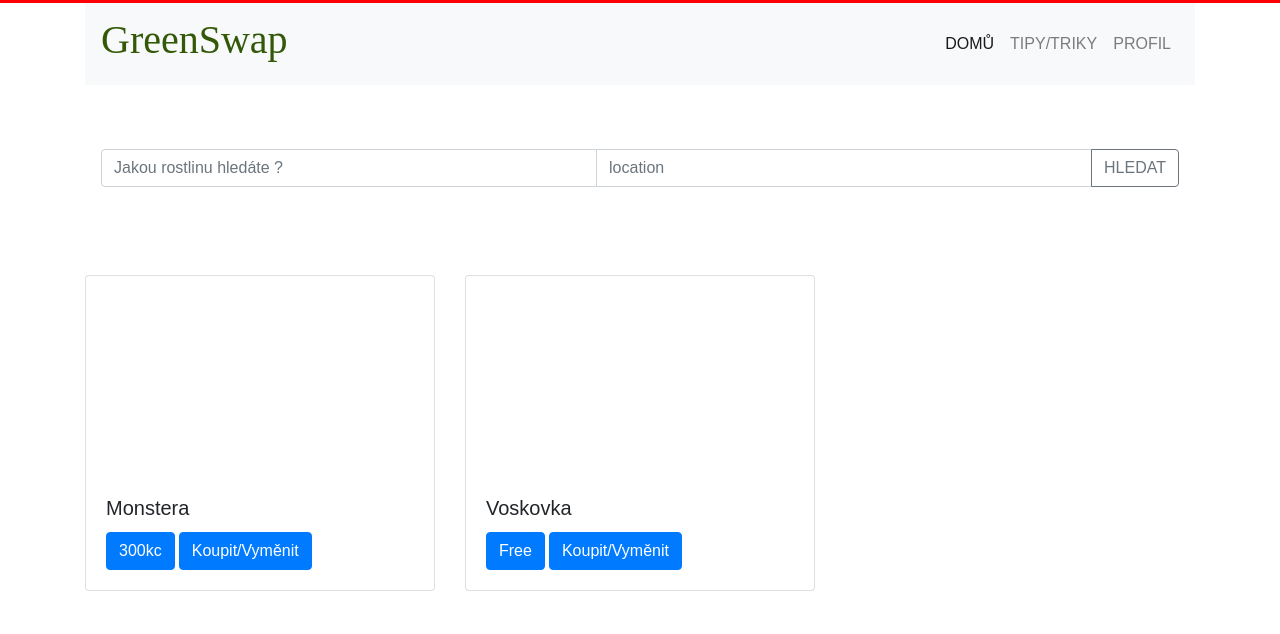
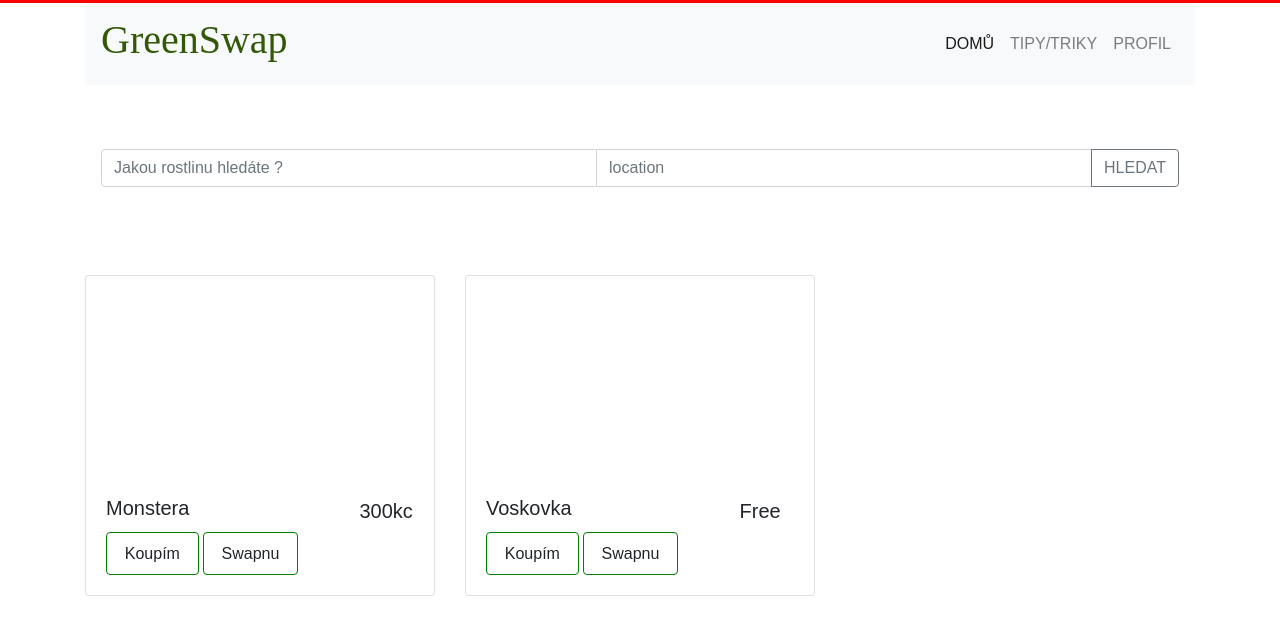
Before and after one commit to greenswap/greenswap, a Next.js app: page / in a window 1280 px wide. Shown: the top 634 px of the page. Built offline with nearby package versions, Linux system fonts and the light colour scheme; a web font is replaced by a local one.

Commit message:
add button

```diff
--- a/components/AboutUser.js
+++ b/components/AboutUser.js
@@ -16,7 +16,7 @@ const AboutUser = props => (
         <P>{props.AboutUser}</P>
         <div className="row pt-4">
           <div className="col-6">
-            <Contact header="Kontaktujte mě zejména na" email="zuz@zuzjes.com" facebook="https://www.facebook.com/zuzka.jeschke" facebookName="Zuzka Jeschke" />
+            <Contact header="Kontaktujte mě zejména na" email="zuz@zuzjes.com" facebook="" facebookName="" />
           </div>
           <div className="col-6">
             <h3>Zde mě také můžete kontaktovat</h3>
--- /dev/null
+++ b/components/BtnGreen.js
@@ -0,0 +1,15 @@
+const BtnGreen = props => (
+  <div className="btn BtnGreen mr-1">
+    {props.children}
+    <style jsx>{`
+      .BtnGreen {
+        color: green;
+        background-color: transparent;
+        border-color: green;
+        padding: 0.100rem 0.3rem!important;
+      }
+    `}</style>
+  </div>
+);
+
+export default BtnGreen;
--- a/components/Contact.js
+++ b/components/Contact.js
@@ -7,8 +7,7 @@ const Contact = props => (
       if (props.email) {
         return (
           <>
-            <P>email: </P>
-            <a href="mailto:{props.email}">{props.email}</a>
+            <h3><a href="mailto:{props.email}">{props.email}</a></h3>
           </>
         );
       }
@@ -18,8 +17,7 @@ const Contact = props => (
       if (props.facebook) {
         return (
           <>
-            <P>FaceBook</P>
-            <a href="{props.facebook}">{props.facebookName}</a>
+            <h3><a href="{props.facebook}">{props.facebookName}</a></h3>
           </>
         );
       }
--- a/components/Flower.js
+++ b/components/Flower.js
@@ -1,3 +1,6 @@
+import BtnGreen from "../components/BtnGreen";
+import P from "../components/P";
+
 const Flower = props => (
   <div className="col-4">
     <div className="card">
@@ -9,16 +12,25 @@ const Flower = props => (
         }}
       />
       <div className="card-body">
-        <h5 className="card-title">{props.flower.name}</h5>
-        <a href="#" className="btn btn-primary mr-1">
-          {props.flower.price}
-        </a>
-        <a href="#" className="btn btn-primary">
-          Koupit/Vyměnit
-        </a>
+        <div className="row">
+          <div className="col-9">
+            <h5 className="card-title">{props.flower.name}</h5>
+          </div>
+          <div className="col-3"><P>{props.flower.price}</P></div>
+        </div>
+        <BtnGreen>
+          <a href="#" className="btn">
+            Koupím
+          </a>
+        </BtnGreen>
+        <BtnGreen>
+          <a href="#" className="btn">
+            Swapnu
+          </a>
+        </BtnGreen>
       </div>
     </div>
   </div>
-)
+);
 
-export default Flower
+export default Flower;
--- a/components/P.js
+++ b/components/P.js
@@ -1,4 +1,3 @@
-
 const Font = props => (
     <div className="p">
       {props.children}
```
